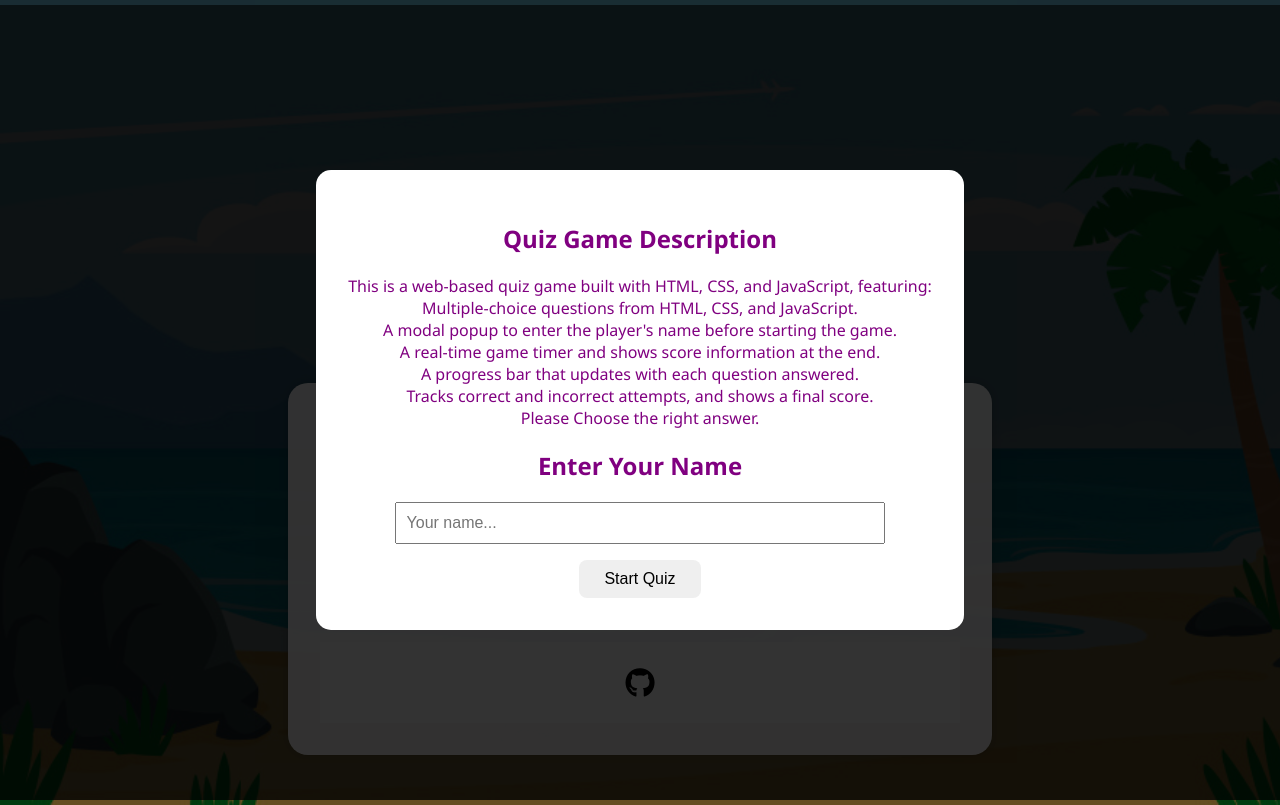
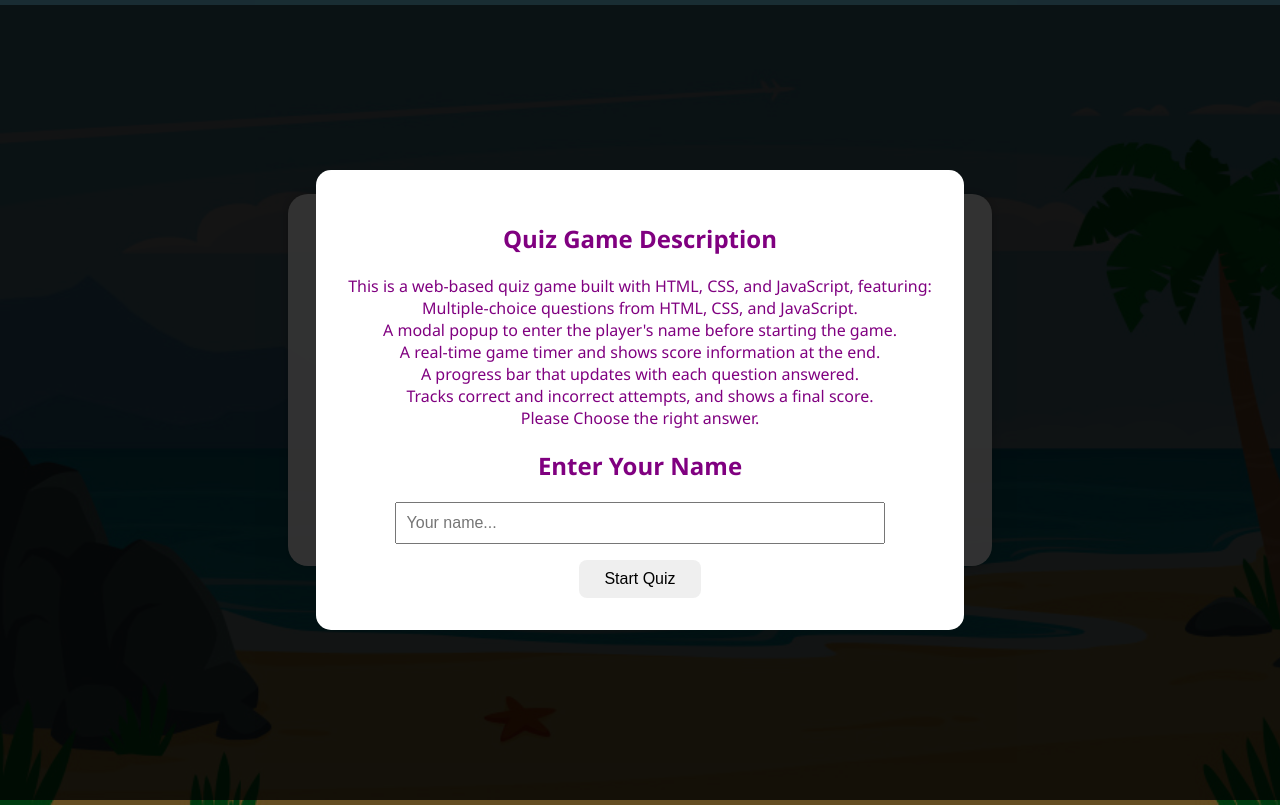
Before and after one commit to mairima/pp2-codequiz, a plain HTML site: page index.html in a window 1280 px wide. Drawn offline with Linux system fonts and the light colour scheme.

Commit message:
Adapt css

```diff
--- a/assets/css/style.css
+++ b/assets/css/style.css
@@ -4,8 +4,6 @@ body {
   height: 100vh;
   font-family: 'Segoe UI', sans-serif;
   background-size: cover;
-  align-items: center;
-  justify-content: center;
 
 }
 /* Quiz container styling */
@@ -16,7 +14,7 @@ body {
   width: 50%;
   text-align: center;
   box-shadow: 0 0 10px rgba(0, 0, 0, 0.2);
-  margin: auto;
+
   margin-bottom: 50px;
 }
 /* Header styles */
```
